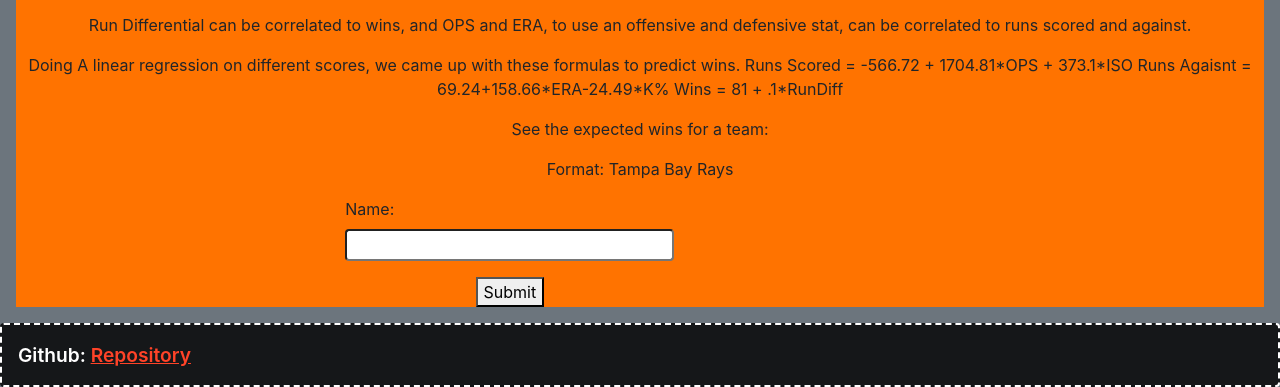
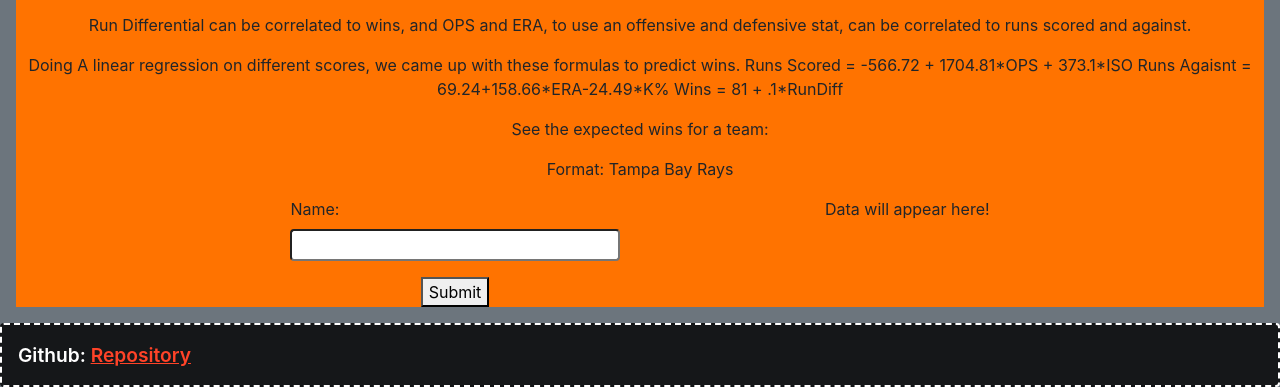
Before and after one commit to joeypooch/INST377Fin, a plain HTML site: page math.html in a window 1280 px wide. Shown: the part 507-894 px from the top of the page. Drawn offline with nearby package versions, Linux system fonts and the light colour scheme; no server answers.

Commit message:
Update math.html

```diff
--- a/math.html
+++ b/math.html
@@ -56,6 +56,7 @@
                     </form>
                 </div>
                 <div id="form_response">
+                  Data will appear here!
                 </div>
             </div>
         </div>
```
